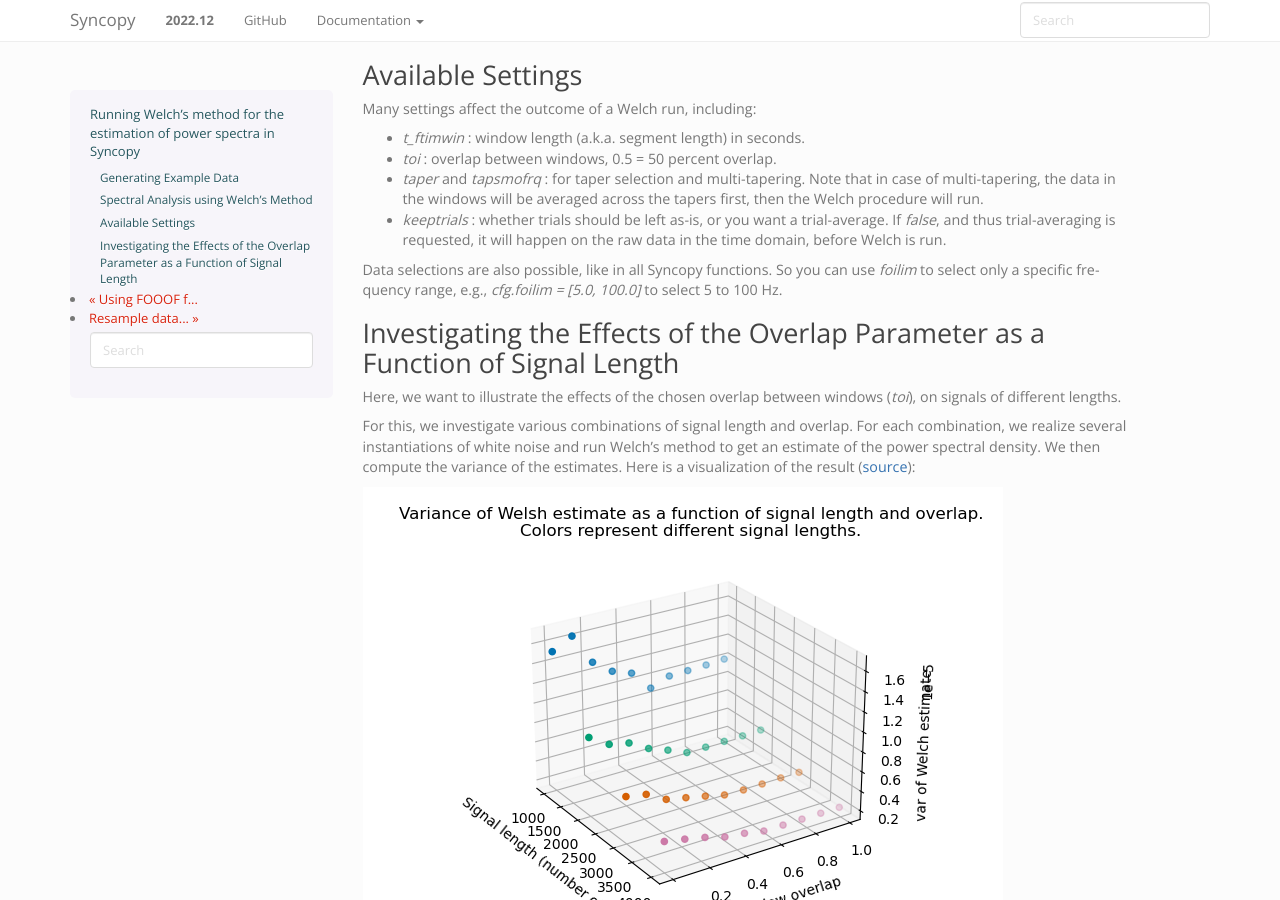
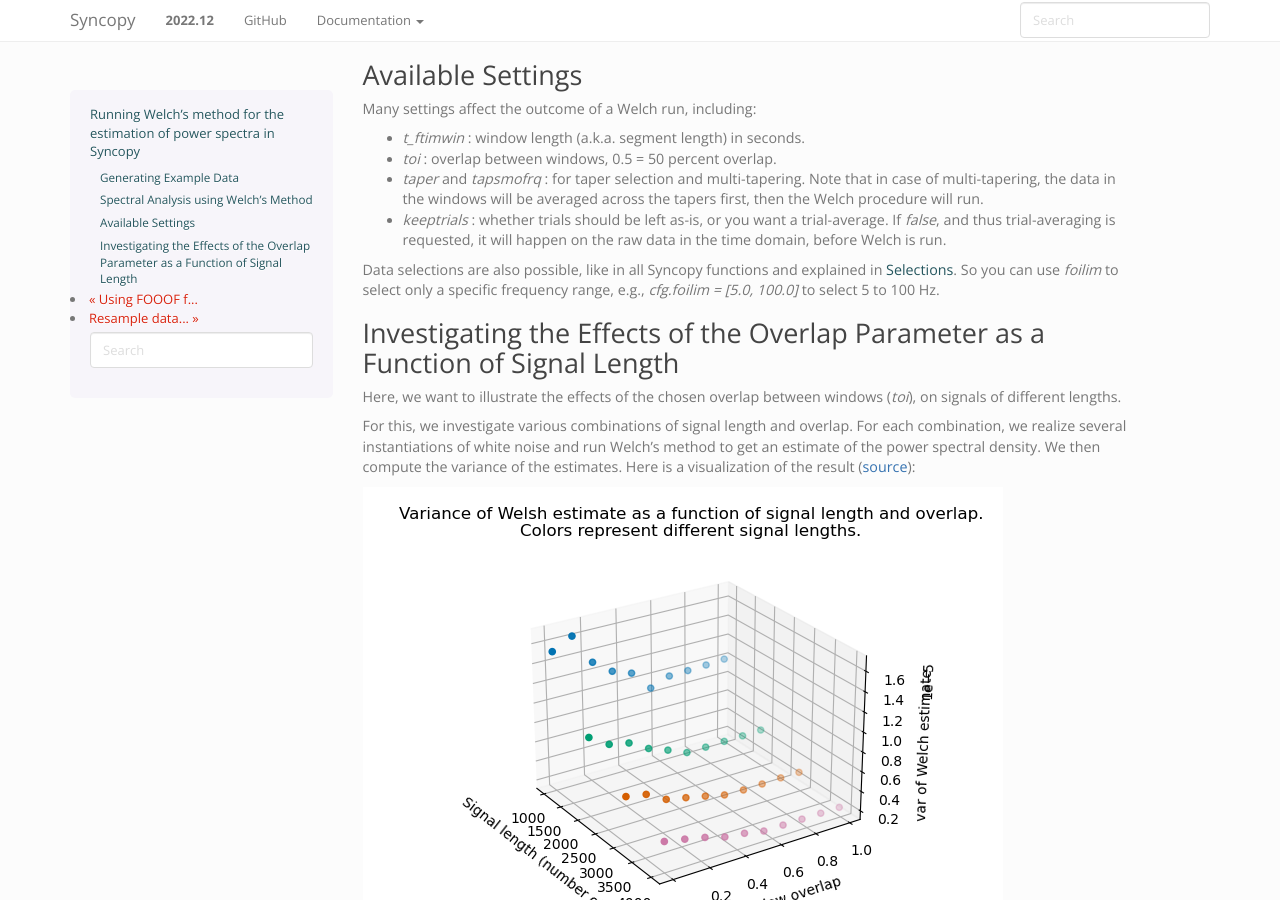
Before and after one commit to esi-neuroscience/syncopy, a Sphinx documentation site: the page built from doc/source/tutorials/welch.rst, in a window 1280 px wide and 900 px high, scrolled down 1901 px. Built offline with Sphinx 7.4.7, drawn with Linux system fonts in a browser that asks for light colours; the version number is read from the project's files by our own code.

Commit message:
NEW: link to Selections from Welch tut

```diff
--- a/doc/source/tutorials/welch.rst
+++ b/doc/source/tutorials/welch.rst
@@ -100,7 +100,7 @@ Many settings affect the outcome of a Welch run, including:
 * `taper` and `tapsmofrq` : for taper selection and multi-tapering. Note that in case of multi-tapering, the data in the windows will be averaged across the tapers first, then the Welch procedure will run.
 * `keeptrials` : whether trials should be left as-is, or you want a trial-average. If `false`, and thus trial-averaging is requested, it will happen on the raw data in the time domain, before Welch is run.
 
-Data selections are also possible, like in all Syncopy functions. So you can use `foilim` to select only a specific frequency range, e.g., `cfg.foilim = [5.0, 100.0]` to select 5 to 100 Hz.
+Data selections are also possible, like in all Syncopy functions and explained in :doc:`Selections <../user/selectdata>`. So you can use `foilim` to select only a specific frequency range, e.g., `cfg.foilim = [5.0, 100.0]` to select 5 to 100 Hz.
 
 
 Investigating the Effects of the Overlap Parameter as a Function of Signal Length
```
